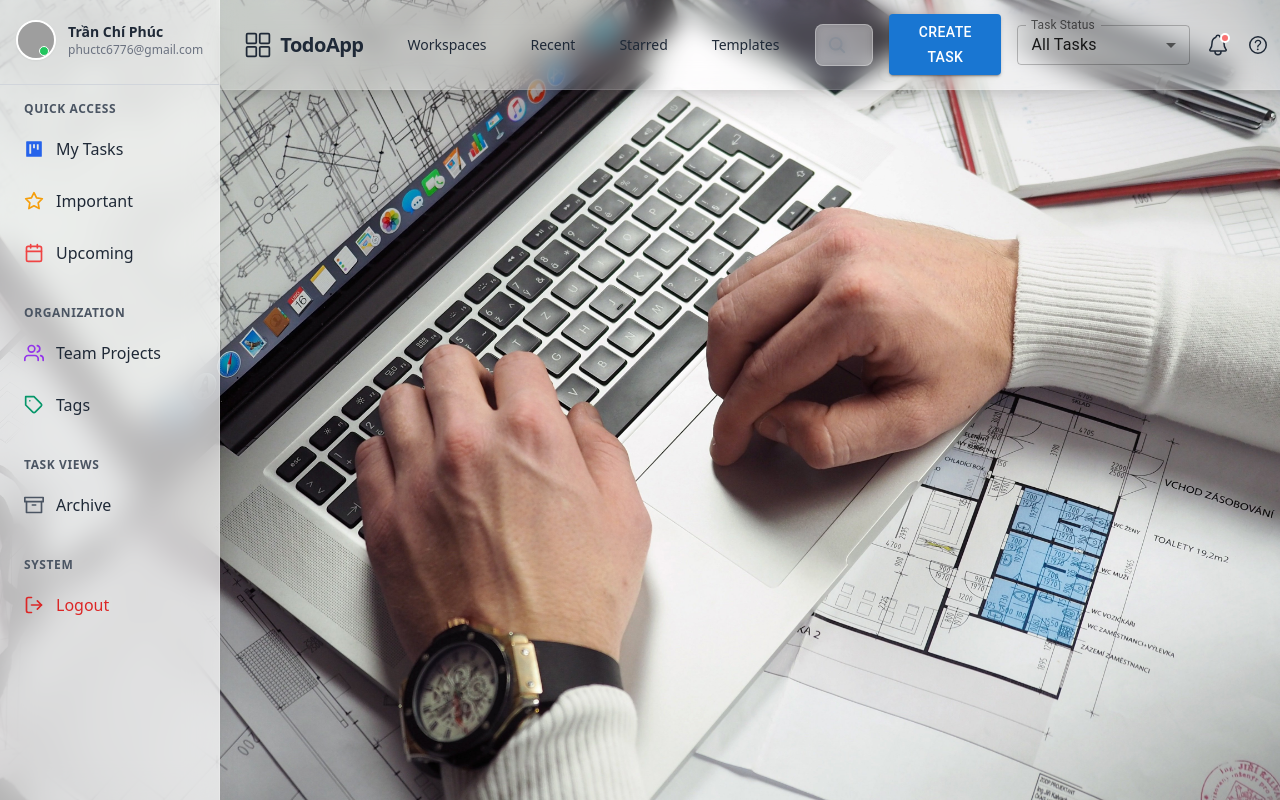
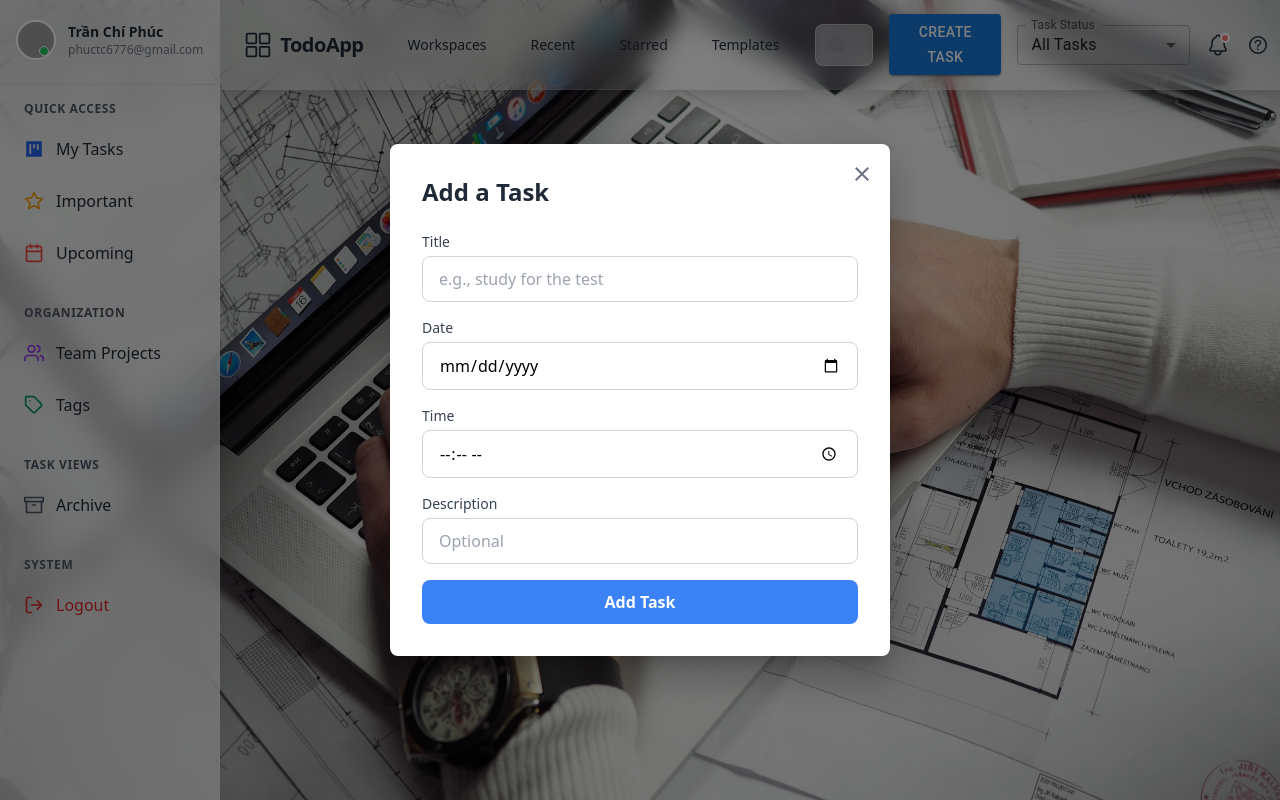
Before and after one commit to Phucsensei/task-manager-app, a React (Vite) app in the folder task-manager-app/: page / in a window 1280 px wide. Both pictures are taken after a click on the button "CREATE TASK". Built offline with nearby package versions, Linux system fonts and the light colour scheme; grey boxes are pictures that could not be loaded.

Commit message:
created UI Modal Task when click create task

```diff
--- a/task-manager-app/package.json
+++ b/task-manager-app/package.json
@@ -12,6 +12,7 @@
   "dependencies": {
     "@emotion/react": "^11.14.0",
     "@emotion/styled": "^11.14.0",
+    "@mui/icons-material": "^7.0.2",
     "@mui/material": "^7.0.2",
     "react": "^19.0.0",
     "react-dom": "^19.0.0",
--- a/task-manager-app/src/components/Header.tsx
+++ b/task-manager-app/src/components/Header.tsx
@@ -8,6 +8,7 @@ import {
 import { FiMenu, FiChevronLeft } from 'react-icons/fi';
 import BaseButton from './common/button';
 import BaseSelect from './common/select';
+import ModalTask from '../feature/Modal/ModalTask';
 
 interface HeaderProps {
     toggleSidebar: () => void;
@@ -16,6 +17,7 @@ interface HeaderProps {
 
 const Header: React.FC<HeaderProps> = ({ toggleSidebar, isSidebarOpen }) => {
     const [selectedValue, setSelectedValue] = React.useState<string>("All Tasks");
+    const [openModal, setOpenModal] = React.useState(false); // Add state for modal
 
     const handleSelectChange = (newValue: string) => {
         setSelectedValue(newValue);
@@ -26,6 +28,14 @@ const Header: React.FC<HeaderProps> = ({ toggleSidebar, isSidebarOpen }) => {
         "Completed Tasks",
         "Pending Tasks",
     ];
+
+    const handleOpenModal = () => {
+        setOpenModal(true);  // Open Modal
+    };
+
+    const handleCloseModal = () => {
+        setOpenModal(false); // Close Modal
+    };
 
     return (
         <header className="top-0 left-0 w-full bg-white/20 backdrop-blur-md shadow-xl z-50 px-4 sm:px-6 py-3.5 border-b border-white/10">
@@ -49,7 +59,10 @@ const Header: React.FC<HeaderProps> = ({ toggleSidebar, isSidebarOpen }) => {
                     </div>
 
                     {/* Mobile Create Task Button */}
-                    <button className="md:hidden bg-white/90 text-gray-800 px-4 py-1.5 rounded-md text-sm font-medium hover:bg-white transition-colors whitespace-nowrap shadow-sm">
+                    <button
+                        className="md:hidden bg-white/90 text-gray-800 px-4 py-1.5 rounded-md text-sm font-medium hover:bg-white transition-colors whitespace-nowrap shadow-sm"
+                        onClick={handleOpenModal} // Open modal on click
+                    >
                         Create Task
                     </button>
                 </div>
@@ -86,7 +99,7 @@ const Header: React.FC<HeaderProps> = ({ toggleSidebar, isSidebarOpen }) => {
 
                     {/* Desktop Buttons */}
                     <div className="hidden md:flex items-center gap-4">
-                        <BaseButton>
+                        <BaseButton onClick={handleOpenModal}> {/* Open modal when clicked */}
                             Create Task
                         </BaseButton>
 
@@ -117,6 +130,9 @@ const Header: React.FC<HeaderProps> = ({ toggleSidebar, isSidebarOpen }) => {
                     </div>
                 </div>
             </div>
+
+            {/* Render the ModalTask component */}
+            <ModalTask open={openModal} onClose={handleCloseModal} />
         </header>
     );
 };
--- /dev/null
+++ b/task-manager-app/src/components/common/input.tsx
@@ -0,0 +1,36 @@
+import React from 'react';
+
+interface InputProps {
+    label: string;
+    helperText?: string;
+    name?: string;
+    type?: string;
+    placeholder?: string;
+    value?: string;
+    multiline?: boolean;
+    rows?: number;
+    onChange?: React.ChangeEventHandler<HTMLInputElement>;
+}
+
+const BaseInput: React.FC<InputProps> = ({ label, helperText, name, ...props }) => {
+    const id = React.useMemo(() => label.toLowerCase().replace(/ /g, '_'), [label]);
+
+    return (
+        <div className="w-full">
+            <label htmlFor={id} className="block text-sm font-medium text-gray-700 mb-1">
+                {label}
+            </label>
+
+            <input
+                id={id}
+                name={name || id}
+                className="w-full px-4 py-2.5 rounded-lg border border-gray-300 focus:border-blue-500 focus:ring-2 focus:ring-blue-200 outline-none transition duration-200"
+                {...props}
+            />
+
+            {helperText && <p className="text-xs text-gray-500 mt-1">{helperText}</p>}
+        </div>
+    );
+};
+
+export default BaseInput;
--- /dev/null
+++ b/task-manager-app/src/feature/Modal/ModalTask.tsx
@@ -0,0 +1,81 @@
+import React from 'react';
+import { Close } from '@mui/icons-material';
+import { Modal, Box } from '@mui/material';
+import BaseInput from '../../components/common/input';
+
+interface ModalTaskProps {
+    open: boolean;
+    onClose: () => void;
+}
+
+const ModalTask: React.FC<ModalTaskProps> = ({ open, onClose }) => {
+    return (
+        <Modal
+            open={open}
+            onClose={onClose}
+            closeAfterTransition
+            aria-labelledby="add-task-modal"
+            aria-describedby="form-to-add-task"
+        >
+            <Box
+                sx={{
+                    position: 'absolute',
+                    top: '50%',
+                    left: '50%',
+                    transform: 'translate(-50%, -50%)',
+                    bgcolor: 'white',
+                    borderRadius: '8px',
+                    boxShadow: 24,
+                    p: 4,
+                    width: {
+                        xs: '90%',
+                        sm: '500px',
+                    },
+                    maxWidth: 'md',
+                }}
+            >
+                <button
+                    onClick={onClose}
+                    className="absolute top-4 right-4 text-gray-500 hover:text-gray-700 transition-colors"
+                >
+                    <Close className="w-6 h-6" />
+                </button>
+
+                <h2 className="text-2xl font-bold text-gray-800 mb-6">Add a Task</h2>
+
+                <form className="space-y-4" onSubmit={(e) => e.preventDefault()}>
+                    <BaseInput
+                        label="Title"
+                        placeholder="e.g., study for the test"
+                    />
+
+                    <BaseInput
+                        label="Date"
+                        type="date"
+                    />
+
+                    <BaseInput
+                        label="Time"
+                        type="time"
+                    />
+
+                    <BaseInput
+                        label="Description"
+                        placeholder="Optional"
+                        multiline
+                        rows={4}
+                    />
+
+                    <button
+                        type="submit"
+                        className="w-full bg-blue-500 hover:bg-blue-600 text-white font-semibold py-2.5 px-4 rounded-lg transition-colors duration-200 transform hover:scale-[1.01]"
+                    >
+                        Add Task
+                    </button>
+                </form>
+            </Box>
+        </Modal>
+    );
+};
+
+export default ModalTask;
```
Also changed, not shown: 1 other file (tests, documents, lock files or other folders).
